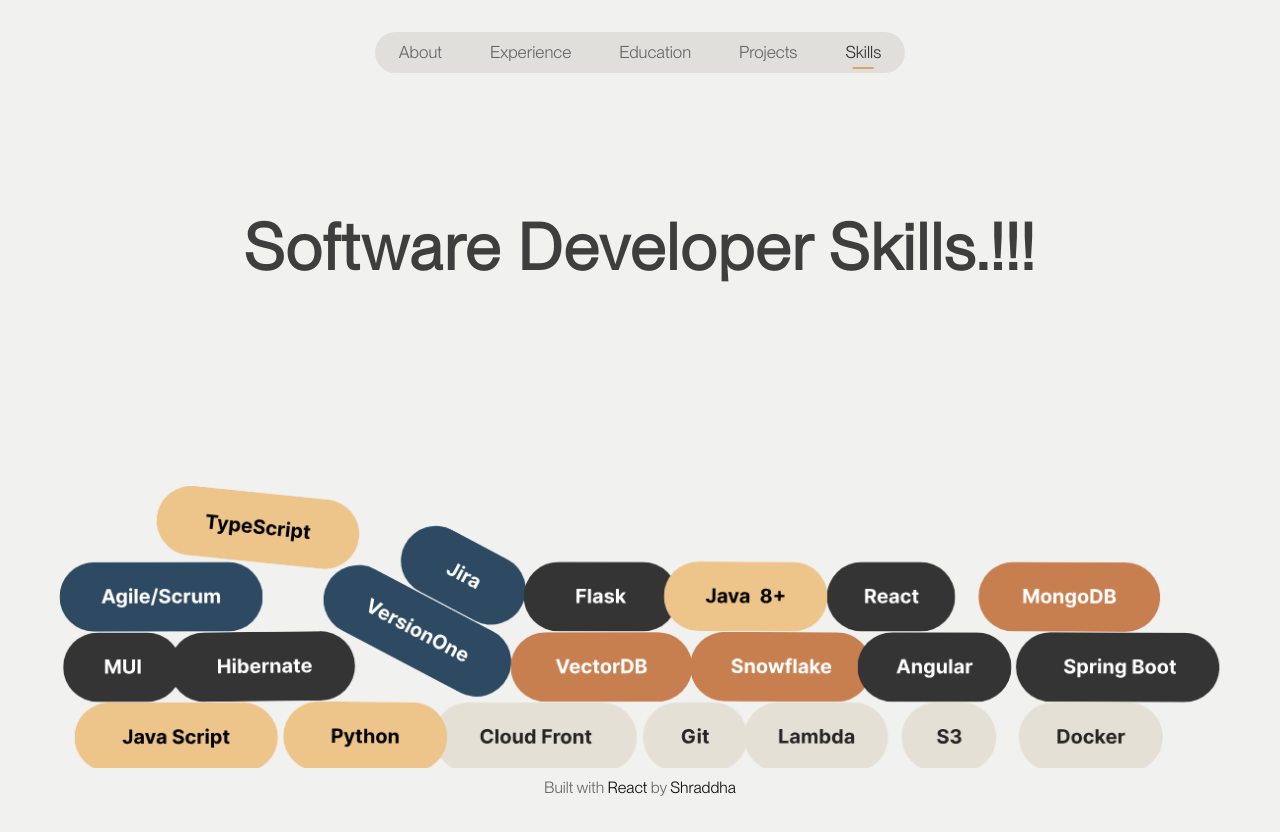
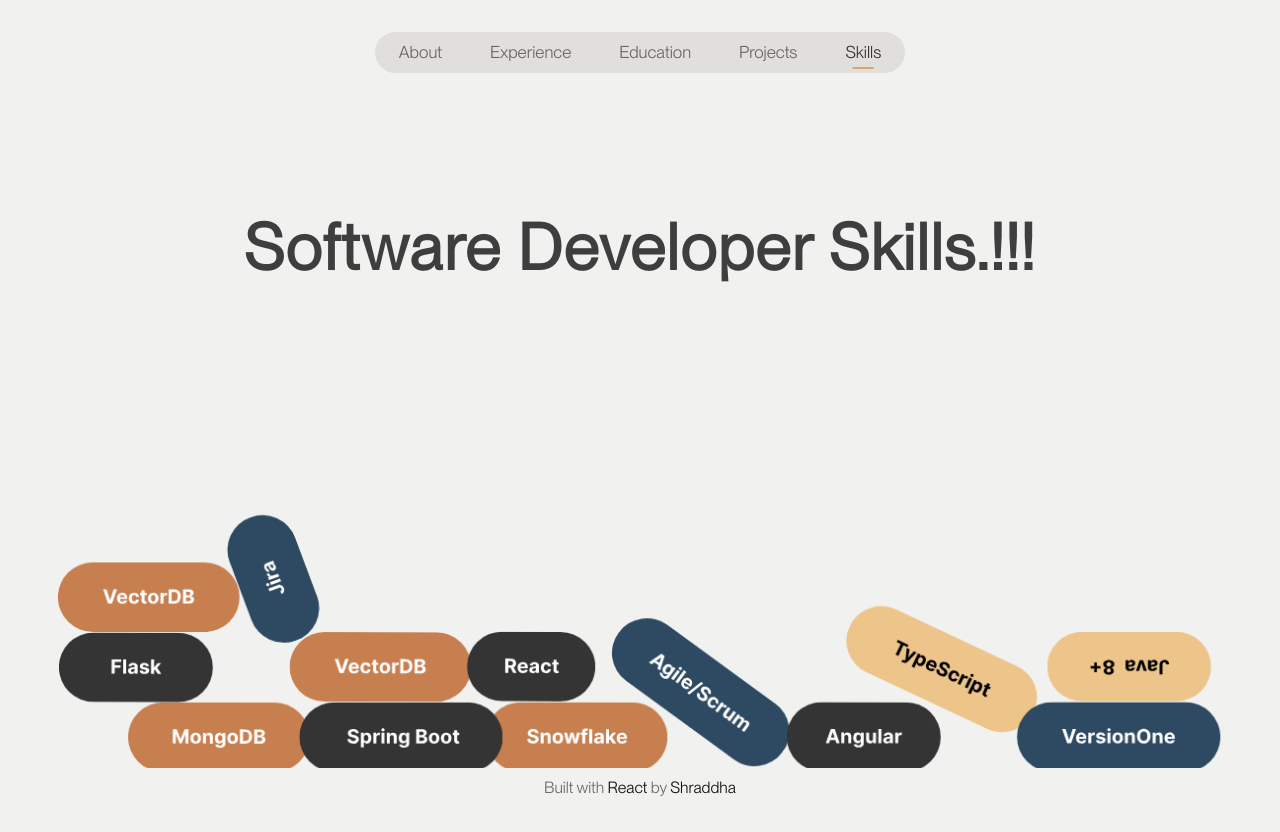
Before and after one commit to shraddha014/personal-website, a Next.js app: page /skills in a window 1280 px wide. Built offline with nearby package versions, Linux system fonts and the light colour scheme.

Commit message:
skill width change

```diff
--- a/src/app/components/bouncingskillswrapper.tsx
+++ b/src/app/components/bouncingskillswrapper.tsx
@@ -6,11 +6,11 @@
 import { neue } from "@/utils/fontConfig";
 import { LanguageColor } from "@/utils/languages";
 
-type TagSimulationProps={
-  languages:LanguageColor[]
+type TagSimulationProps = {
+  languages: LanguageColor[]
 }
 
-function BouncingSkillsWrapper({languages} : TagSimulationProps) {
+function BouncingSkillsWrapper({ languages }: TagSimulationProps) {
   const sceneRef = useRef<HTMLDivElement | null>(null);
   const engineRef = useRef(Engine.create());
   const text = "Software Developer Skills.!!!";
@@ -92,30 +92,25 @@
     const paddingY = 15; // Vertical space between rows
     const maxRowWidth = width - 50; // Max width before wrapping
     const rowHeight = 72; // Fixed height of each row
-const dropRandomness = 5; // Small randomness to avoid uniform drop
+    const dropRandomness = 55; // Small randomness to avoid uniform drop
 
     for (let i = 0; i < languages.length; i++) {
       const language = languages[i];
 
-    // Ensure each language object has a valid width
-    const rectWidth = language.excessiveWidth || 100; // Default to 100 if not defined
+      const rectWidth = language.excessiveWidth || 100;
 
-    // Check if adding this rectangle exceeds the max row width, move to a new row
       if (xOffset + rectWidth > maxRowWidth) {
-        xOffset = 50; // Reset x to the start of the row
-        yOffset += rowHeight + paddingY; // Move to the next row
+        yOffset += rowHeight + paddingY;
       }
-
-    // Create rectangle with slight randomness for smoother physics dropping
       const tagWhitelevel = Bodies.rectangle(
-        xOffset + rectWidth / 2 + Math.random() * dropRandomness, // Adjusted center position with randomness
-        yOffset + rowHeight / 2 + Math.random() * dropRandomness, // Adjusted to prevent overlap
+        Math.max(20, (Math.random() * innerWidth) - rectWidth),
+        yOffset + rowHeight / 2 + Math.random() * dropRandomness,
         rectWidth,
         rowHeight,
         {
-            restitution: 0.8, // Adds a bouncy effect
-            friction: 0.5, // Adds natural friction
-            chamfer: { radius: 8 }, // Optional rounding
+          restitution: 0.8,
+          friction: 0.5,
+          chamfer: { radius: 8 },
           render: {
             sprite: {
               texture: language.name,
@@ -134,8 +129,8 @@
 
 
     const ground = Bodies.rectangle(width / 2, height - 105, width, 0.1, { isStatic: true, friction: 10, render: { visible: false } });
-    const rightWall = Bodies.rectangle(width-100, height/2, 20, height, { isStatic: true, friction: 10, render: { visible: false } })
-    const leftWall = Bodies.rectangle(0, height/2, 20, height, { isStatic: true, friction: 10, render: { visible: false }  });
+    const rightWall = Bodies.rectangle(width - 100, height / 2, 20, height, { isStatic: true, friction: 10, render: { visible: false } })
+    const leftWall = Bodies.rectangle(0, height / 2, 20, height, { isStatic: true, friction: 10, render: { visible: false } });
     const topWall = Bodies.rectangle(width / 2, 0, width, 20, {
       isStatic: true,
       friction: 10,
@@ -159,7 +154,7 @@
 
   return (
     <div className={styles.container}>
-      <div style={{fontWeight: 800}} className={`${styles.centerDiv} ${neue.className}}`}>
+      <div style={{ fontWeight: 800 }} className={`${styles.centerDiv} ${neue.className}}`}>
         {displayText}
       </div>
       <div ref={sceneRef} className={styles.simulationContainer} />
--- a/src/app/skills/page.tsx
+++ b/src/app/skills/page.tsx
@@ -5,148 +5,111 @@
     const languages: LanguageColor[] = [
       {
         name: "/assests/skills/Group 70.svg",
-        x: 150,
-        y: 500,
         excessiveWidth: 188,
         height: 56
       },
       {
         name: "/assests/skills/Group 73.svg",
-        x: 150,
-        y: 460,
         excessiveWidth: 123,
         height: 56
       },
       {
+        name: "/assests/skills/Group 113.svg",
+        excessiveWidth: 168,
+        height: 56
+      },
+      {
         name: "/assests/skills/Group 74.svg",
-        x: 250,
-        y: 420,
         excessiveWidth: 142,
         height: 56
       },
       {
         name: "/assests/skills/Group 93.svg",
-        x: 75,
-        y: 380,
         excessiveWidth: 152,
         height: 56
       },
       {
+        name: "/assests/skills/Group 113.svg",
+        excessiveWidth: 168,
+        height: 56
+      },
+      {
         name: "/assests/skills/Group 110.svg",
-        x: 74,
-        y: 540,
         excessiveWidth: 119,
         height: 56
       },
       {
         name: "/assests/skills/Group 122.svg",
-        x: 174,
-        y: 490,
         excessiveWidth: 168,
         height: 56
       },
       {
         name: "/assests/skills/Group 117.svg",
-        x: 142,
-        y: 440,
         excessiveWidth: 188,
         height: 56
       },
       {
         name: "/assests/skills/Group 116.svg",
-        x: 10,
-        y: 260,
         excessiveWidth: 188,
         height: 56
       },
       {
-        name: "/assests/skills/Group 113.svg",
-        x: 242,
-        y: 420,
-        excessiveWidth: 168,
-        height: 56
-      },
-      {
         name: "/assests/skills/Group 112.svg",
-        x: 60,
-        y: 380,
         excessiveWidth: 168,
         height: 56
       },
       {
         name: "/assests/skills/Group 109.svg",
-        x: 0,
-        y: 360,
         excessiveWidth: 143,
         height: 56
       },
       {
         name: "/assests/skills/Group 108.svg",
-        x: 59,
-        y: 260,
         excessiveWidth: 188,
         height: 56
       },
       {
+        name: "/assests/skills/Group 103.svg",
+        excessiveWidth: 133,
+        height: 56
+      },
+      {
         name: "/assests/skills/Group 107.svg",
-        x: 59,
-        y: 260,
         excessiveWidth: 111,
         height: 56
       },
       {
         name: "/assests/skills/Group 106.svg",
-        x: 59,
-        y: 260,
         excessiveWidth: 172,
         height: 56
       },
       {
         name: "/assests/skills/Group 105.svg",
-        x: 59,
-        y: 260,
         excessiveWidth: 188,
         height: 56
       },
       {
         name: "/assests/skills/Group 104.svg",
-        x: 59,
-        y: 260,
         excessiveWidth: 97,
         height: 56
       },
       {
-        name: "/assests/skills/Group 103.svg",
-        x: 59,
-        y: 260,
-        excessiveWidth: 133,
-        height: 56
-      },
-      {
         name: "/assests/skills/Group 102.svg",
-        x: 59,
-        y: 260,
         excessiveWidth: 88,
         height: 56
       },
       {
+        name: "/assests/skills/Group 97.svg",
+        excessiveWidth: 188,
+        height: 56
+      },
+      {
         name: "/assests/skills/Group 101.svg",
-        x: 59,
-        y: 260,
         excessiveWidth: 134,
         height: 56
       },
       {
-        name: "/assests/skills/Group 97.svg",
-        x: 59,
-        y: 260,
-        excessiveWidth: 188,
-        height: 56
-      },
-      {
         name: "/assests/skills/Group 94.svg",
-        x: 59,
-        y: 260,
         excessiveWidth: 119,
         height: 56
       }
--- a/src/utils/languages.ts
+++ b/src/utils/languages.ts
@@ -1,7 +1,5 @@
 export interface LanguageColor {
     name: string;
-    x: number;
-    y: number;
     excessiveWidth: number;
     height: number;
 }
```
Also changed, not shown: 1 other file (tests, documents, lock files or other folders). Lines whose indentation alone changed are shown as unchanged.
